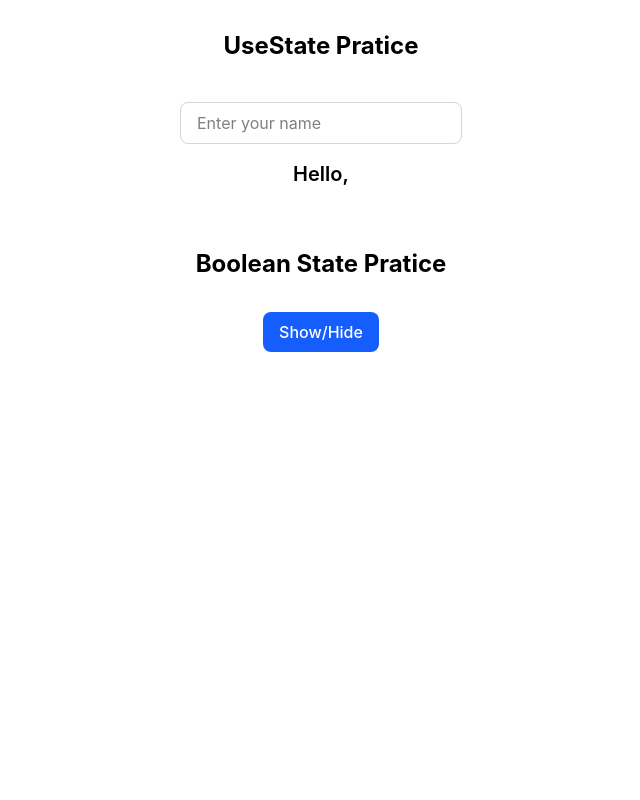
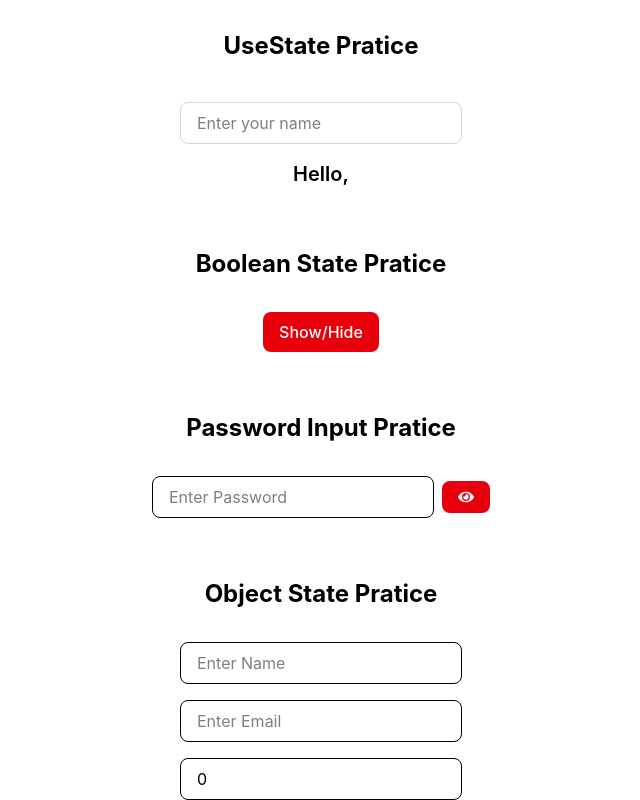
Before and after one commit to Nivesh26/SGDG, a React (Vite) app: page / in a window 1280 px wide. Shown: the part 314-1114 px from the top of the page, without its empty margins (319-959 px from the left). Before the commit the page ends 800 px from the top, so only its background shows below. Built offline with nearby package versions, Linux system fonts and the light colour scheme.

Commit message:
feat: add ObjectState and PasswordInput components and update BooleanState styling

```diff
--- a/src/Hooks/BooleanState.tsx
+++ b/src/Hooks/BooleanState.tsx
@@ -11,7 +11,7 @@ const BooleanState = () => {
             </div>
 
             <div className="flex flex-col items-center gap-6">
-                <button className=" px-4 py-2 bg-blue-600 text-white font-medium rounded-lg hover:bg-blue-700 transition-all cursor-pointer"
+                <button className=" px-4 py-2 bg-red-600 text-white font-medium rounded-lg hover:bg-red-700 transition-all cursor-pointer"
                     onClick={() => setShowMessage(!showMessage)}>
                     Show/Hide
                 </button>
--- /dev/null
+++ b/src/Hooks/ObjectState.tsx
@@ -0,0 +1,60 @@
+import { useState } from "react";
+
+interface User {
+    name: string;
+    email: string;
+    age: number;
+}
+
+const ObjectState = () => {
+
+    const [user, setUser] = useState<User>({
+        name: "",
+        email: "",
+        age: 0,
+    });
+
+    return (
+        <div>
+            <div className="mb-8 mt-15 text-center font-bold text-2xl">
+                Object State Pratice
+            </div>
+
+            <div className="flex flex-col items-center gap-4" >
+                <input
+                    type="text"
+                    placeholder="Enter Name"
+                    value={user.name}
+                    onChange={(e) => setUser({ ...user, name: e.target.value })}
+                    className="border rounded-lg px-4 py-2"
+                />
+
+                <input
+                    type="email"
+                    placeholder="Enter Email"
+                    className="border rounded-lg px-4 py-2"
+                    value={user.email}
+                    onChange={(e) => setUser({ ...user, email: e.target.value })}
+                />
+
+                <input
+                    type="number"
+                    placeholder="Enter age"
+                    value={user.age}
+                    onChange={(e) =>
+                        setUser({
+                            ...user,
+                            age: Number(e.target.value),
+                        })
+                    }
+                    className="border rounded-lg px-4 py-2"
+                />
+
+            </div>
+
+
+        </div>
+    );
+};
+
+export default ObjectState;
--- /dev/null
+++ b/src/Hooks/PasswordInput.tsx
@@ -0,0 +1,34 @@
+import { useState } from "react";
+import { FaEyeSlash, FaEye } from "react-icons/fa";
+
+const PasswordInput = () => {
+    const [showPassword, setShowPassword] = useState<boolean>(false);
+
+    return (
+        <div>
+            <div className="mb-8 mt-15 text-center font-bold text-2xl">
+                Password Input Pratice
+            </div>
+
+            <div className="flex justify-center items-center gap-2 " >
+                <input
+                    type={showPassword ? "text" : "password"}
+                    placeholder="Enter Password"
+                    className="border rounded-lg px-4 py-2"
+                />
+
+                <button onClick={() => setShowPassword(!showPassword)}
+                    className={`px-4 py-2 text-white font-medium rounded-lg transition-all cursor-pointer ${showPassword
+                        ? "bg-emerald-600 hover:bg-emerald-700"
+                        : "bg-red-600 hover:bg-red-700"
+                        }`}>
+                    {showPassword ? <FaEyeSlash /> : <FaEye />}
+                </button>
+
+            </div>
+
+        </div>
+    )
+}
+
+export default PasswordInput
--- a/src/Pages/Home.tsx
+++ b/src/Pages/Home.tsx
@@ -4,6 +4,8 @@ import Hero from '../Components/Hero'
 import UseState from '../Hooks/UseState'
 import StringState from '../Hooks/StringState'
 import BooleanState from '../Hooks/BooleanState'
+import PasswordInput from '../Hooks/PasswordInput'
+import ObjectState from '../Hooks/ObjectState'
 
 const Home = () => {
     return (
@@ -13,6 +15,8 @@ const Home = () => {
             <UseState />
             <StringState />
             <BooleanState />
+            <PasswordInput />
+            <ObjectState />
         </div>
     )
 }
```
